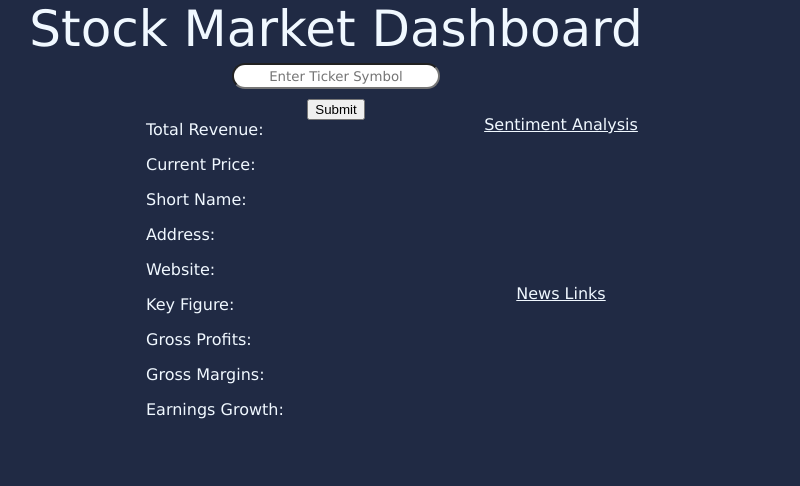
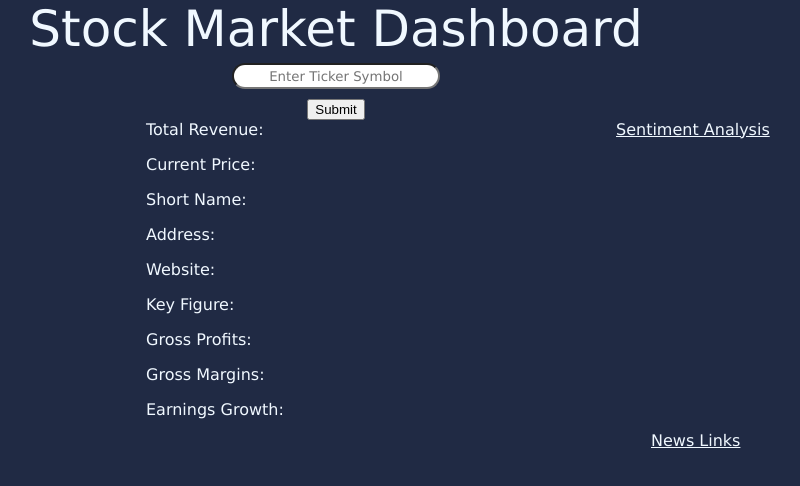
Before and after one commit to eeshangarr/stock-information-dashboard, a React (Create React App) app in the folder frontend/app/: page / in a window 1280 px wide. Shown: the top 486 px of the page, without its empty margins (304-1104 px from the left). Built offline with nearby package versions, Linux system fonts and the light colour scheme.

Commit message:
Finishing up frontend

```diff
--- a/frontend/app/src/App.css
+++ b/frontend/app/src/App.css
@@ -1,8 +1,14 @@
+@keyframes fade {
+    0% {opacity: 0;}
+    100% {opacity: 1;}
+  }
+
 .frontend {
     height: 100vh;
     background: #202A44;
     color: aliceblue;
     font-family: Verdana, Geneva, Tahoma, sans-serif;
+    animation: fade 5s;
 }
 
 .title {
@@ -34,28 +40,53 @@
 .business {
     text-align: left;
     margin-left: 450px;
+    animation: fade 5s;
 }
 
 .personal {
     text-align: center;
     position: relative;
-    bottom: 320px;
+    bottom: 315px;
     margin-left: 450px;
 }
 
 .news {
-    margin-top: 150px;
+    margin-top: 120px;
     margin-right: 15px;
 }
 
+.sentimentAnalysis {
+    position: fixed;
+    top: 119.5px;
+    margin-left: 920px;
+    animation: fade 5s;
+}
+
 .links {
-    margin-left: 15px;
+    position: fixed;
+    margin-left: 955px;
+    bottom: 350px;
+    animation: fade 5s;
 }
 
 .rating {
+    position: fixed;
     margin-top: 10px;
+    margin-left: 50px;
 }
 
 .map {
-    margin-right: 23px;
+    position: fixed;
+    margin-left: 935px;
+    bottom: 270px;
 }
+
+.companyWebsite {
+    margin-left: 450px;
+}
+
+.businessBottom {
+    margin-left: 450px;
+    margin-top: 15px;
+    animation: fade 5s;
+}
--- a/frontend/app/src/App.js
+++ b/frontend/app/src/App.js
@@ -46,6 +46,9 @@ export default function App() {
       <p></p>
       Address: {address}
       <p></p>
+      </div>
+      <div className = "companyWebsite"><a href = {website}>{website}</a></div>
+      <div className = "businessBottom">
       Website: {website}
       <p></p>
       Key Figure: {keyFigure}
@@ -56,24 +59,29 @@ export default function App() {
       <p></p>
       Earnings Growth: {earningsGrowth}
       </div>
+      <p></p>
 
-      <div className = "personal">
-      <p></p>
+      <div className = "sentimentAnalysis">
       <u>Sentiment Analysis</u>
       <div className= "rating">{companyRating}</div>
+      </div>
+
       <p></p>
+
       <div className = "news">
       <u className = "links">News Links</u>
       <p></p>
-      <ul className = "map">
-      {newsLinks.map(function(link, index){
-          <p></p>
-          return <a href = {link} > | Link {index + 1} | </a>;
+      <ul className="map">
+        {newsLinks.map(function (link, index) {
+          return (
+            <div key={index}>
+              <a href={link}>Link {index + 1}</a>
+              <br/>
+            </div>
+          );
         })}
       </ul>
       </div>
-      </div>
-
     </div>
   );
 }
```
